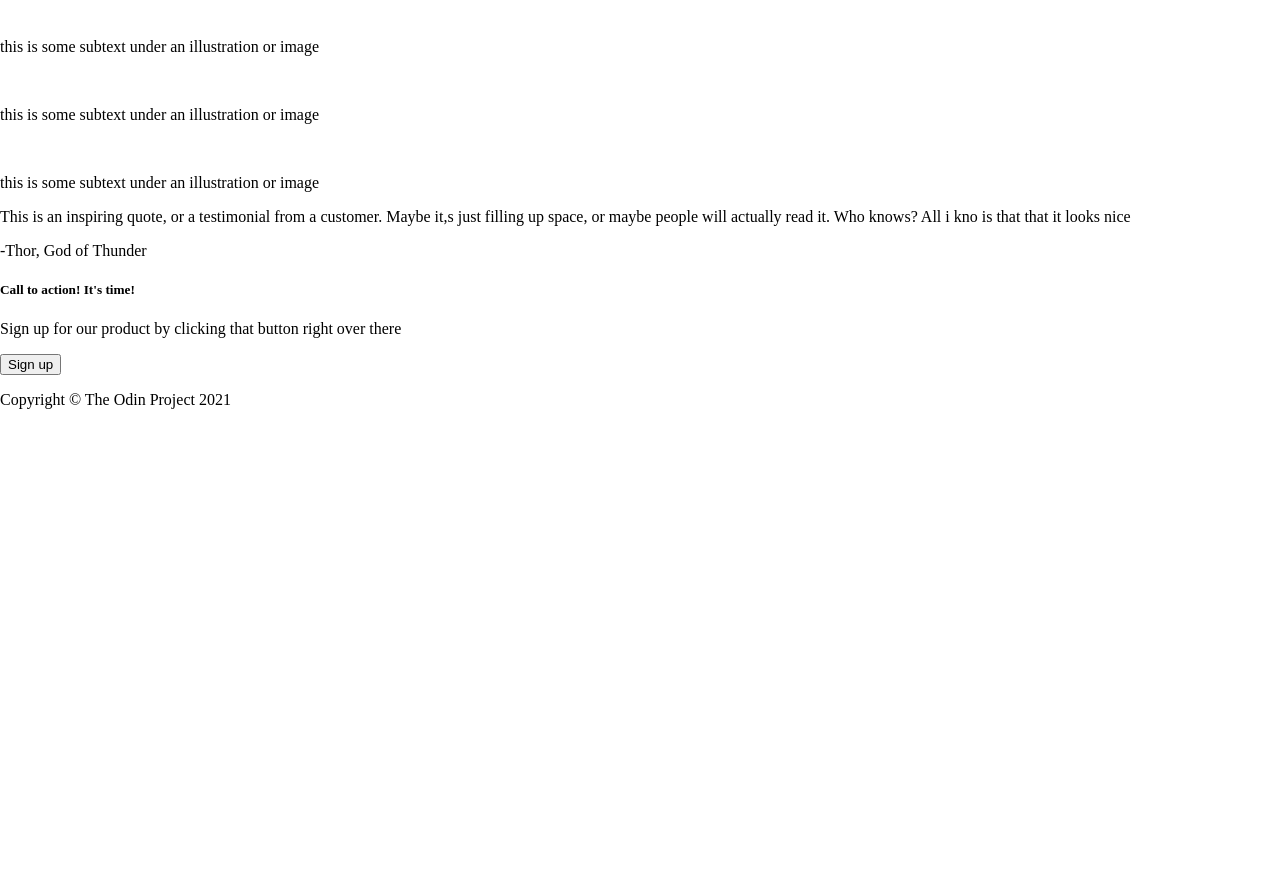
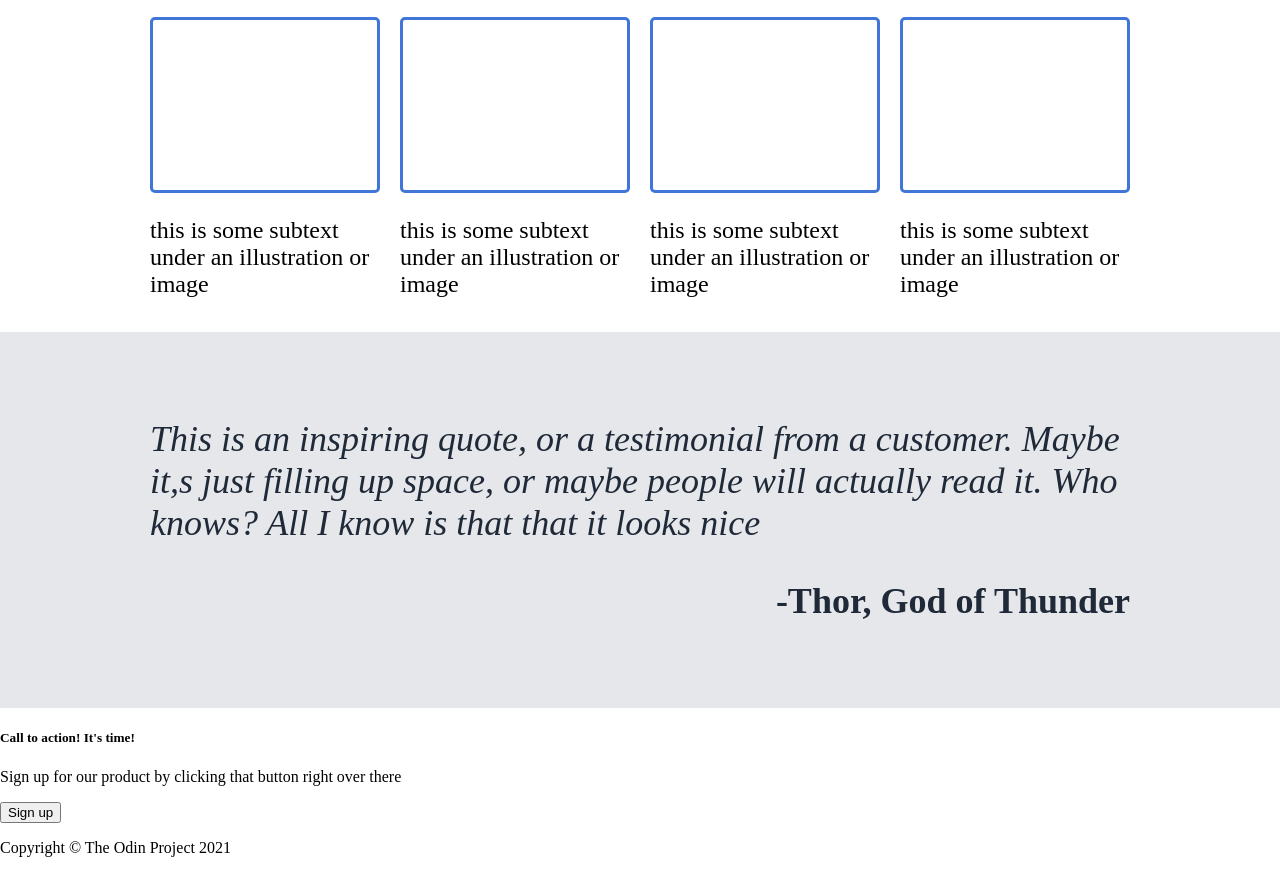
Before and after one commit to StalinPrevanCrasta/Landing-Page, a plain HTML site: page index.html in a window 1280 px wide. Shown: the part 614-1487 px from the top of the page. Before the commit the page ends 1039 px from the top, so only its background shows below. Drawn offline with Linux system fonts and the light colour scheme.

Commit message:
Added styling to body and quote section

```diff
--- a/index.html
+++ b/index.html
@@ -11,7 +11,9 @@
 <body>
     <header>
         <div class="headline">
-                <div class="logo"><h3>header logo</h3></div>
+            <div class="logo">
+                <h3>header logo</h3>
+            </div>
             <nav>
                 <div class="nav">
                     <ul>
@@ -35,9 +37,10 @@
         <div class="header">
             <div class="tagline">
                 <h1>This website is awesome</h1>
-                    <p>This website has some subtext that goes under the main title. It's a smaller font and the color is lower
+                <p>This website has some subtext that goes under the main title. It's a smaller font and the color is
+                    lower
                     contrast</p>
-                    <button class="sign_up1">Sign up</button>
+                <button class="sign_up1">Sign up</sbutton>
             </div>
             <div class="main_image">
                 <img src="" alt="this is a placeholder for an image" />
@@ -45,32 +48,44 @@
 
         </div>
     </header>
-    <div>
+    <div class="center">
         <h1>Some random information</h1>
-        <div>
+        <div class="container">
+            <div class="items">
+                <div class="box">
                     <img src="" alt="">
+                </div>
                 <p>this is some subtext under an illustration or image</p>
             </div>
-        <div>
+            <div class="items">
+                <div class="box">
                     <img src="" alt="">
+                </div>
                 <p>this is some subtext under an illustration or image</p>
             </div>
-        <div>
+            <div class="items">
+                <div class="box">
                     <img src="" alt="">
+                </div>
+
                 <p>this is some subtext under an illustration or image</p>
             </div>
-        <div>
+            <div class="items">
+
+                <div class="box">
                     <img src="" alt="">
+                </div>
                 <p>this is some subtext under an illustration or image</p>
             </div>
         </div>
-    <div>
+    </div>
     <quote>
+        <div class="quote">
             <p>This is an inspiring quote, or a testimonial from a customer. Maybe it,s just filling up space, or maybe
-                people will actually read it. Who knows? All i kno is that that it looks nice</p>
-            <p>-Thor, God of Thunder</p>
+                people will actually read it. Who knows? All I know is that that it looks nice</p>
+            <p class="author">-Thor, God of Thunder</p>
+        </div>
     </quote>
-    </div>
     <div>
         <h5>Call to action! It's time!</h5>
         <p>Sign up for our product by clicking that button right over there</p>
--- a/style.css
+++ b/style.css
@@ -5,7 +5,8 @@ body {
 header {
     background-color: #1F2937;
     color:#F9FAF8;
-    padding:10px 100px;
+    padding:10px 150px;
+    font-size: 18px;
 
 }
 .headline {
@@ -57,3 +58,39 @@ h1 {
     border:0;
     font-weight: bold;
 }
+
+h1 {
+    text-align:center;
+}
+
+.center {
+   padding: 10px 150px;
+   font-size: 24px;
+}
+
+.container {
+    display: flex;
+    gap:20px;
+    width:100%;
+}
+
+.box {
+
+    height:150px;
+    border:3px solid rgb(65, 118, 216);
+    border-radius: 5px;
+    padding:10px;
+}
+.quote {
+    background-color:#E5E7EB;
+    font-size:36px;
+    font-style:italic;
+    color:#1F2937;
+    padding:50px 150px;
+    font-weight:100;
+}
+.author {
+    text-align:right;
+    font-style: normal;
+    font-weight: bold;
+}
```
Lines whose indentation alone changed are shown as unchanged.
